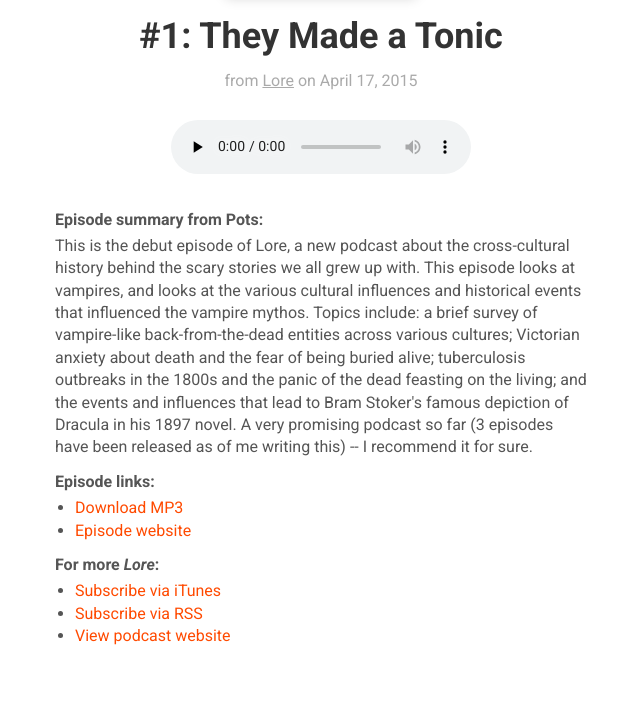
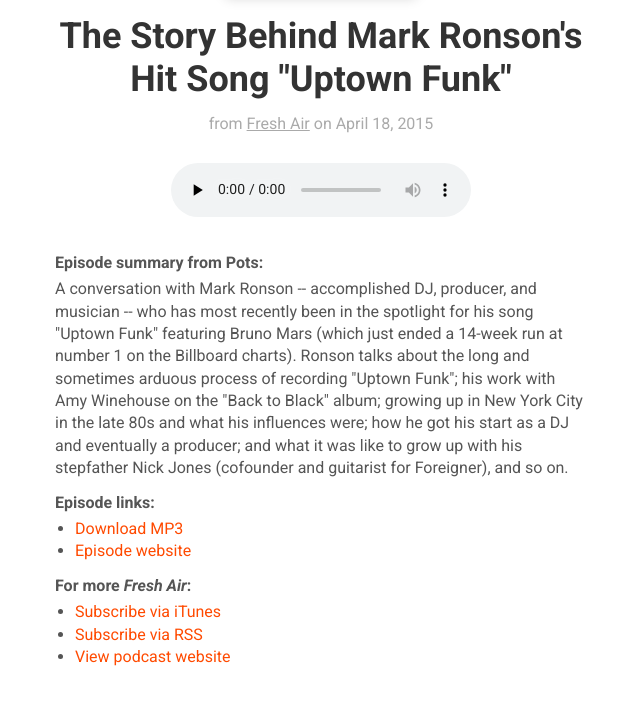
Before and after one commit to davidpots/podcasts, a Jekyll site: the page built from index.html, in a window 1280 px wide and 1400 px high, cut to the strip 639-1344 px from the top of the window. Shown: the whole strip, without its empty margins (319-959 px from the left). Built offline with Jekyll 4.4.1, drawn with Linux system fonts in a browser that asks for light colours; nearby versions of some CDN libraries; some of the changed text lies outside the part shown.

Commit message:
Adds ep"

```diff
--- /dev/null
+++ b/_episodes/2015-04-18--fresh-air--mark-ronson-dj-producer-musician.md
@@ -0,0 +1,9 @@
+---
+date:          "2015-04-18"
+orig_date:     "2015-04-16"
+podcast:       "Fresh Air"
+title:         The Story Behind Mark Ronson's Hit Song "Uptown Funk"
+summary:       A conversation with Mark Ronson -- accomplished DJ, producer, and musician -- who has most recently been in the spotlight for his song "Uptown Funk" featuring Bruno Mars (which just ended a 14-week run at number 1 on the Billboard charts). Ronson talks about the long and sometimes arduous process of recording "Uptown Funk"; his work with Amy Winehouse on the "Back to Black" album; growing up in New York City in the late 80s and what his influences were; how he got his start as a DJ and eventually a producer; and what it was like to grow up with his stepfather Nick Jones (cofounder and guitarist for Foreigner), and so on.
+url-audio:     "http://podcastdownload.npr.org/anon.npr-podcasts/podcast/381444908/400179647/npr_400179647.mp3"
+url-web:       "http://www.npr.org/programs/fresh-air/2015/04/16/400155359/fresh-air-for-april-16-2015?showDate=2015-04-16"
+---
```
Also changed, not shown: _episodes/2015-04-02--the-wolf-den--adam-carolla.md (+1 -1 lines).
